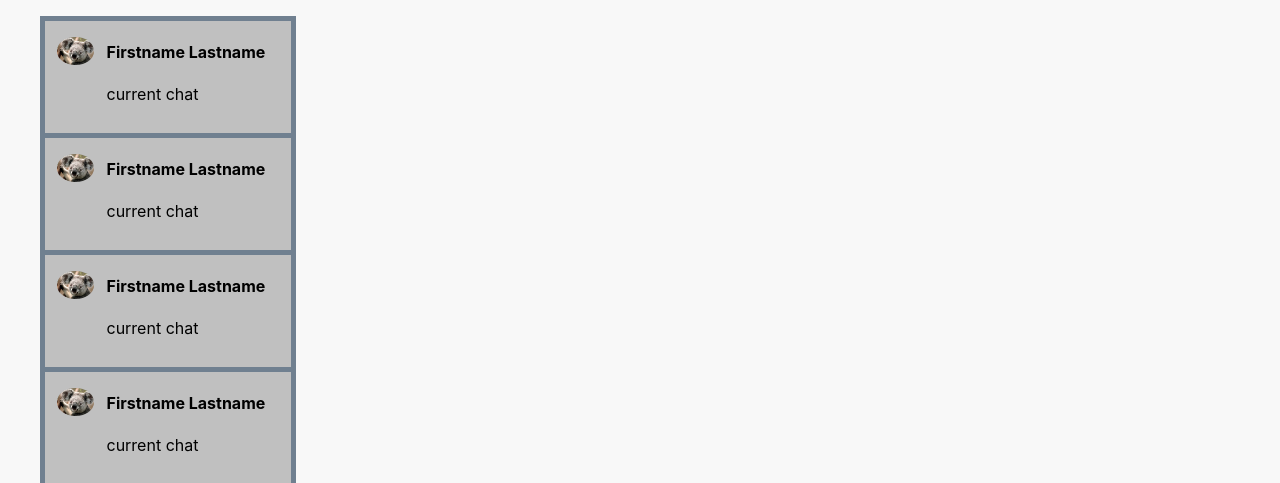
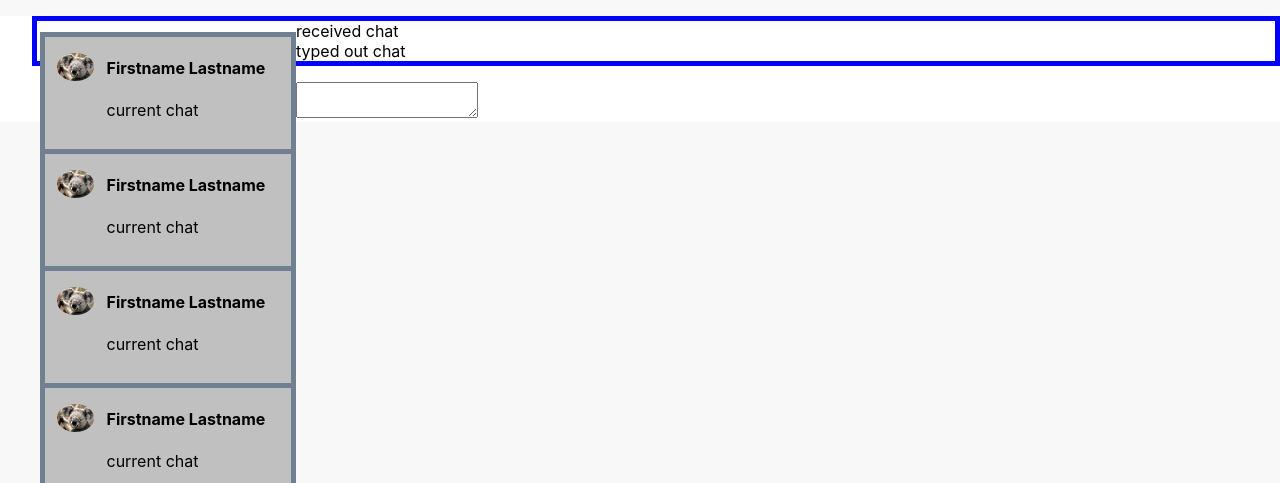
Before and after one commit to Bingaa/Internet-Computing-Project, a PHP site: page /html/messages.html in a window 1280 px wide. Shown: the top 483 px of the page. Run offline with PHP 8.4, Linux system fonts and the light colour scheme.

Commit message:
Added chat area

```diff
--- a/html/messages.html
+++ b/html/messages.html
@@ -164,6 +164,20 @@
     </ul>
 
 </div>
+<div class="chat-window">
+    <ul class="chat">
+        <li class="ingoing">
+            received chat
+        </li>
+        <li class = "outgoing">
+            typed out chat
+        </li>
+    </ul>
+
+    <textarea placeholder="Type messsage.." name="message" required>
+
+    </textarea>
+</div>
 
             <!--<div class="profilesnap">-->
                 <!--<img src="../images/sample.jpg" class="profile-snap" alt="profile picture">-->
--- a/styles/styles.css
+++ b/styles/styles.css
@@ -196,3 +196,14 @@ li.conversation{
     float:left;
 
 }
+ul.chat{
+    border-style:solid;
+    border-width:5px;
+    border-color:blue;
+    margin-left:2em;
+    list-style:none ;
+}
+d
+div.chat-window{
+    float:right;
+}
```
